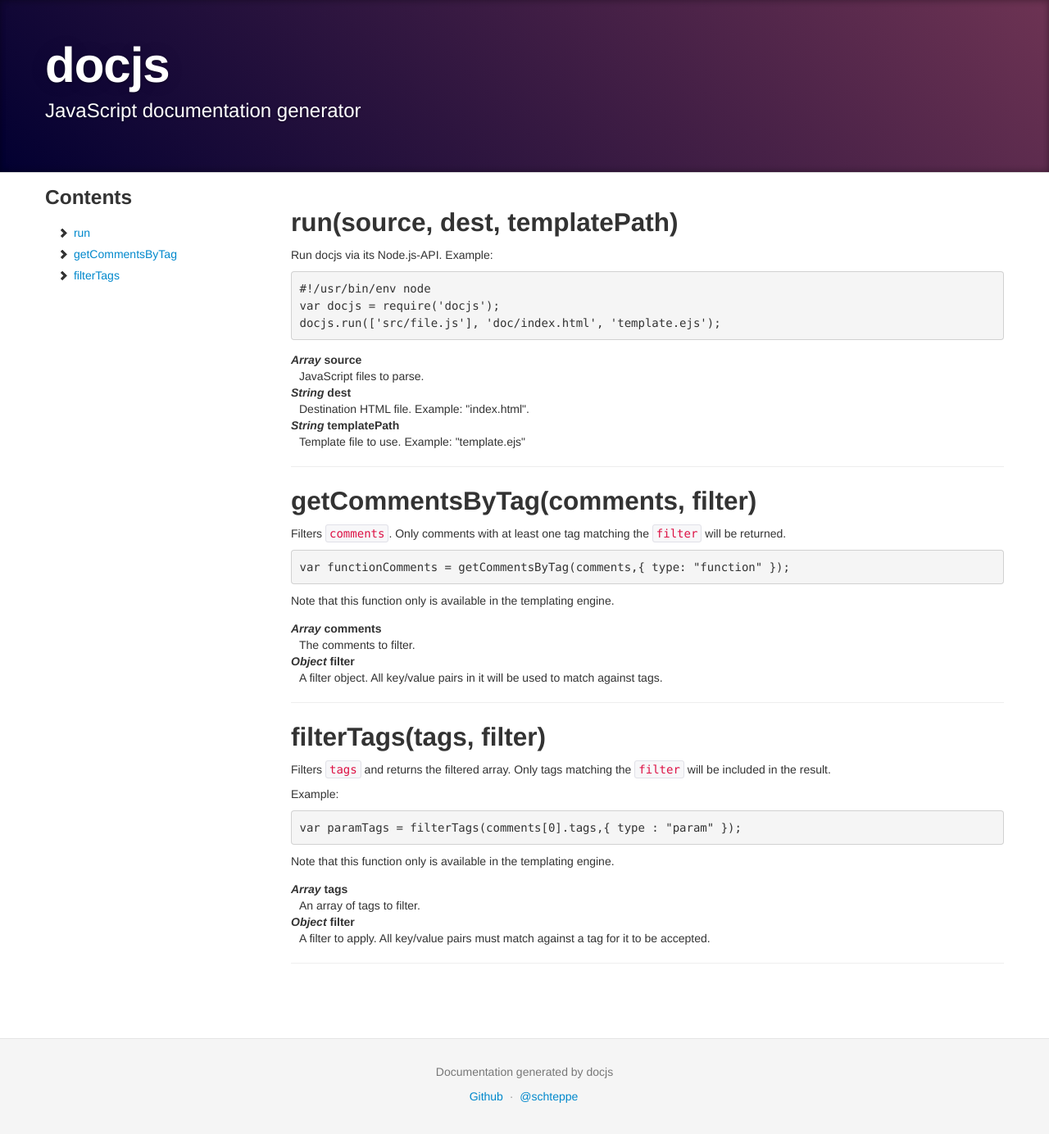
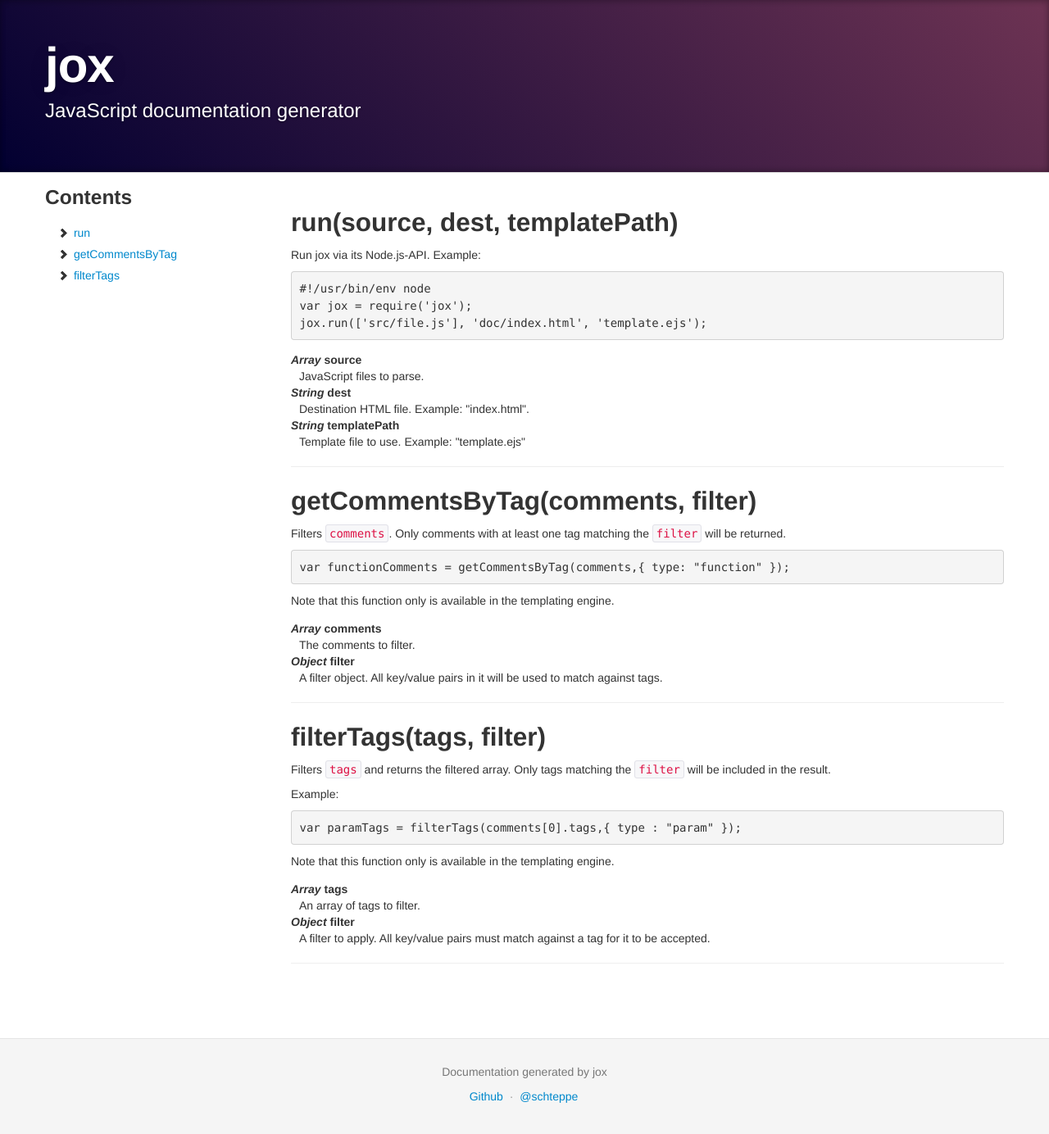
Before and after one commit to schteppe/jox, a website: page doc/index.html in a window 1280 px wide. Shown: the whole page at 82% size. Drawn offline with nearby package versions, Linux system fonts and the light colour scheme.

Commit message:
Renamed mostly everything to jox

```diff
--- a/doc/index.html
+++ b/doc/index.html
@@ -2,7 +2,7 @@
 <html lang="en">
   <head>
     <meta charset="utf-8">
-    <title>docjs</title>
+    <title>jox</title>
     <meta name="viewport" content="width=device-width, initial-scale=1.0">
     <meta name="description" content="">
     <meta name="author" content="">
@@ -17,7 +17,7 @@
 
     <header class="jumbotron subhead" id="overview">
       <div class="container">
-        <h1>docjs</h1>
+        <h1>jox</h1>
         <p class="lead">JavaScript documentation generator</p>
       </div>
     </header>
@@ -33,11 +33,11 @@
             </div>
             <div class="span9">
                 <section id="functions">
-                    <h2 id="run">run(source, dest, templatePath)</h2><p>Run docjs via its Node.js-API. Example:</p>
+                    <h2 id="run">run(source, dest, templatePath)</h2><p>Run jox via its Node.js-API. Example:</p>
 
 <pre><code>#!/usr/bin/env node
-var docjs = require('docjs');
-docjs.run(['src/file.js'], 'doc/index.html', 'template.ejs');
+var jox = require('jox');
+jox.run(['src/file.js'], 'doc/index.html', 'template.ejs');
 </code></pre><dl><dt><i>Array</i> source</dt><dd>JavaScript files to parse.</dd><dt><i>String</i> dest</dt><dd>Destination HTML file. Example: "index.html".</dd><dt><i>String</i> templatePath</dt><dd>Template file to use. Example: "template.ejs"</dd></dl><hr/><h2 id="getCommentsByTag">getCommentsByTag(comments, filter)</h2><p>Filters <code>comments</code>. Only comments with at least one tag matching the <code>filter</code> will be returned.</p>
 
 <pre><code>var functionComments = getCommentsByTag(comments,{ type: "function" });
@@ -59,9 +59,9 @@
     <!-- Footer -->
     <footer class="footer">
       <div class="container">
-        <p>Documentation generated by docjs</p>
+        <p>Documentation generated by jox</p>
         <ul class="footer-links">
-          <li><a href="http://github.com/schteppe/docjs">Github</a></li>
+          <li><a href="http://github.com/schteppe/jox">Github</a></li>
           <li class="muted">&middot;</li>
           <li><a href="http://twitter.com/schteppe">@schteppe</a></li>
         </ul>
--- a/examples/minimal/template.ejs
+++ b/examples/minimal/template.ejs
@@ -1,7 +1,7 @@
 <!DOCTYPE html>
 <html>
 <body>
-    <h1>My first docjs template</h1>
+    <h1>My first jox template</h1>
     <%
     for(var i=0; i<comments.length; i++){
         var c = comments[i]; %>
--- a/index.js
+++ b/index.js
@@ -7,11 +7,11 @@
     program = require('commander');
 
 /**
- * Run docjs via its Node.js-API. Example:
+ * Run jox via its Node.js-API. Example:
  *
  *     #!/usr/bin/env node
- *     var docjs = require('docjs');
- *     docjs.run(['src/file.js'], 'doc/index.html', 'template.ejs');
+ *     var jox = require('jox');
+ *     jox.run(['src/file.js'], 'doc/index.html', 'template.ejs');
  *
  * @function
  * @param {Array} source JavaScript files to parse.
--- a/package.json
+++ b/package.json
@@ -1,11 +1,11 @@
 {
-    "name": "docjs",
+    "name": "jox",
     "description": "JavaScript documentation generator",
     "version" : "0.0.1",
     "author" : "Stefan Hedman <schteppe@gmail.com>",
     "keywords" : ["documentation", "docs", "markdown", "jsdoc"],
     "bin" : {
-        "docjs": "./bin/docjs"
+        "jox": "./bin/jox"
     },
     "dependencies": {
         "commander": "1.1.1",
```
Also changed, not shown: doc/template.ejs (+4 -4 lines), examples/minimal/doc.html (+1 -1 lines), 10 other files.
